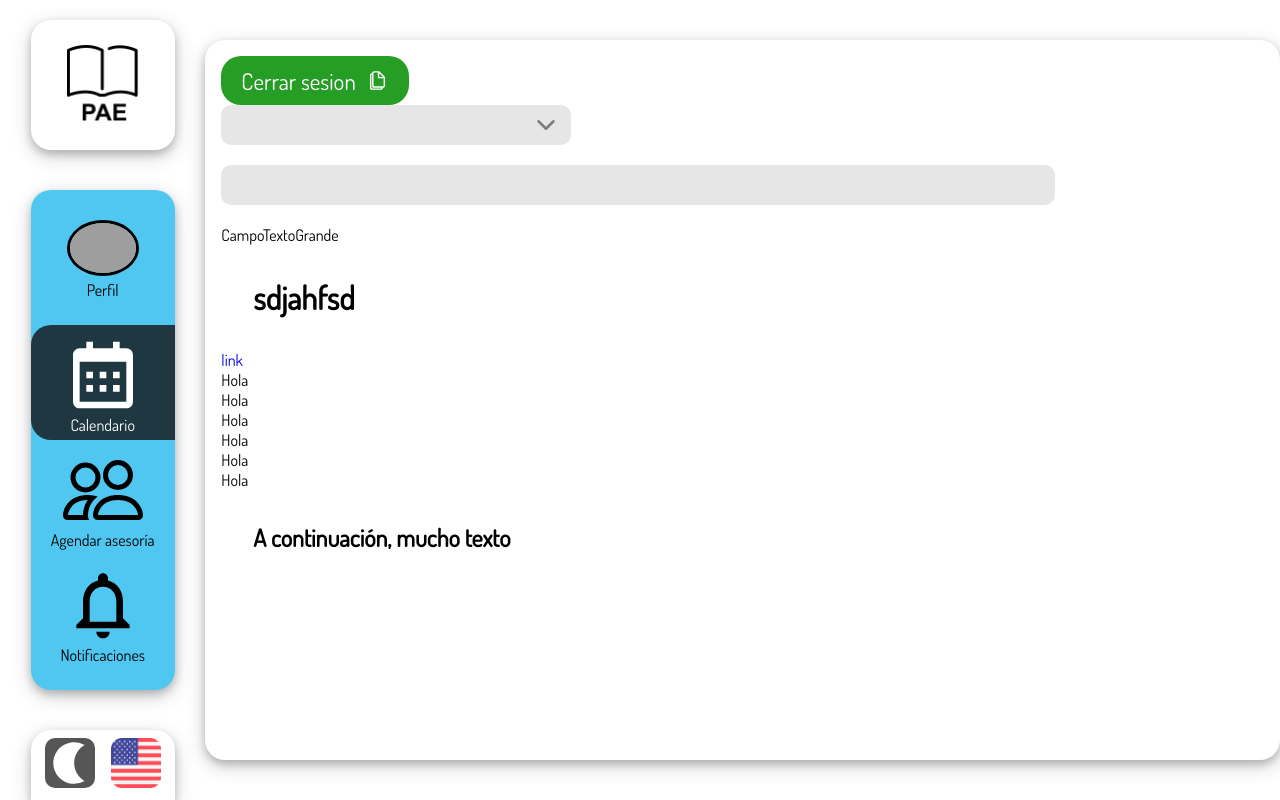
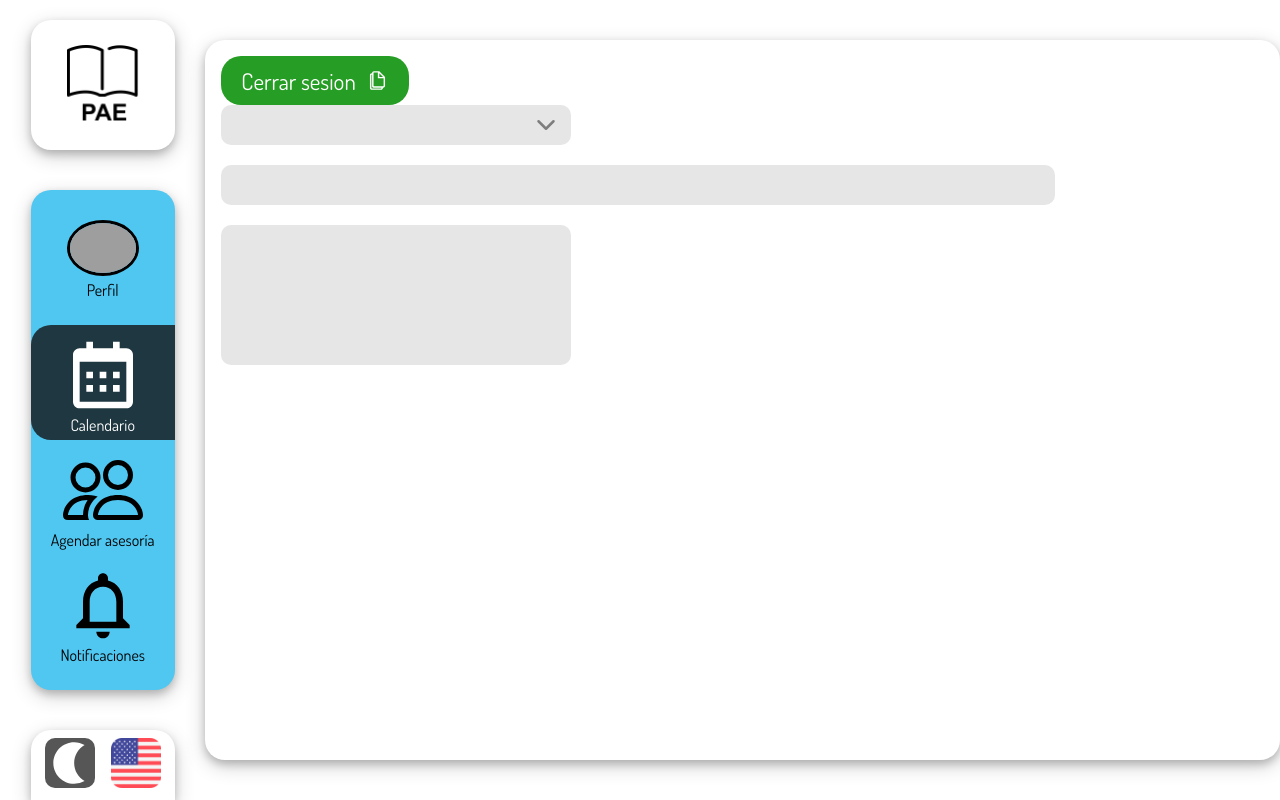
Before and after one commit to Daniel-dadu/PAE_web_platform, a React (Create React App) app in the folder frontend/: page /danielMaldonado in a window 1280 px wide. Built offline with nearby package versions, Linux system fonts and the light colour scheme; grey boxes are pictures that could not be loaded.

Commit message:
Finished CampoTextoGrande component #109

```diff
--- a/frontend/src/components/reusable/CampoTextoGrande/CampoTextoGrande.css
+++ b/frontend/src/components/reusable/CampoTextoGrande/CampoTextoGrande.css
@@ -0,0 +1,13 @@
+.container_ctg {
+    display: inline;
+}
+
+.container_ctg textarea {
+    font-size: 1rem;
+    padding: 10px;
+    margin: 0;
+    border: none;
+    background-color: #e6e6e6;
+    border-radius: 10px;
+    resize: none;
+}
--- a/frontend/src/components/reusable/CampoTextoGrande/CampoTextoGrande.jsx
+++ b/frontend/src/components/reusable/CampoTextoGrande/CampoTextoGrande.jsx
@@ -1,9 +1,16 @@
 import React from 'react'
 import './CampoTextoGrande.css'
 
-function CampoTextoGrande() {
+// Descripción de las propedades
+/*
+size: se recibe un string que puede ser "small", "medium" o "big"
+*/
+
+function CampoTextoGrande({ size }) {
   return (
-    <div>CampoTextoGrande</div>
+    <div className="container_ctg">
+        <textarea type="text" rows="6" style={{width: size === "small" ? "150px" : size === "medium" ? "350px" : "80%"}}/>
+    </div>
   )
 }
 
--- a/frontend/src/views/componentPreview/DanielMaldonado/DanielMaldonado.jsx
+++ b/frontend/src/views/componentPreview/DanielMaldonado/DanielMaldonado.jsx
@@ -29,19 +29,8 @@ function DanielMaldonado() {
         <br />
         <br />
 
-        <CampoTextoGrande size="last"/>
+        <CampoTextoGrande size="medium"/>
 
-        <h1>sdjahfsd</h1>
-        <a href="/asdf">link</a>
-        <ul>
-          <li>Hola</li>
-          <li>Hola</li>
-          <li>Hola</li>
-          <li>Hola</li>
-          <li>Hola</li>
-          <li>Hola</li>
-        </ul>
-        <h2>A continuación, mucho texto</h2>
       </Template>
     </div>
   )
```
